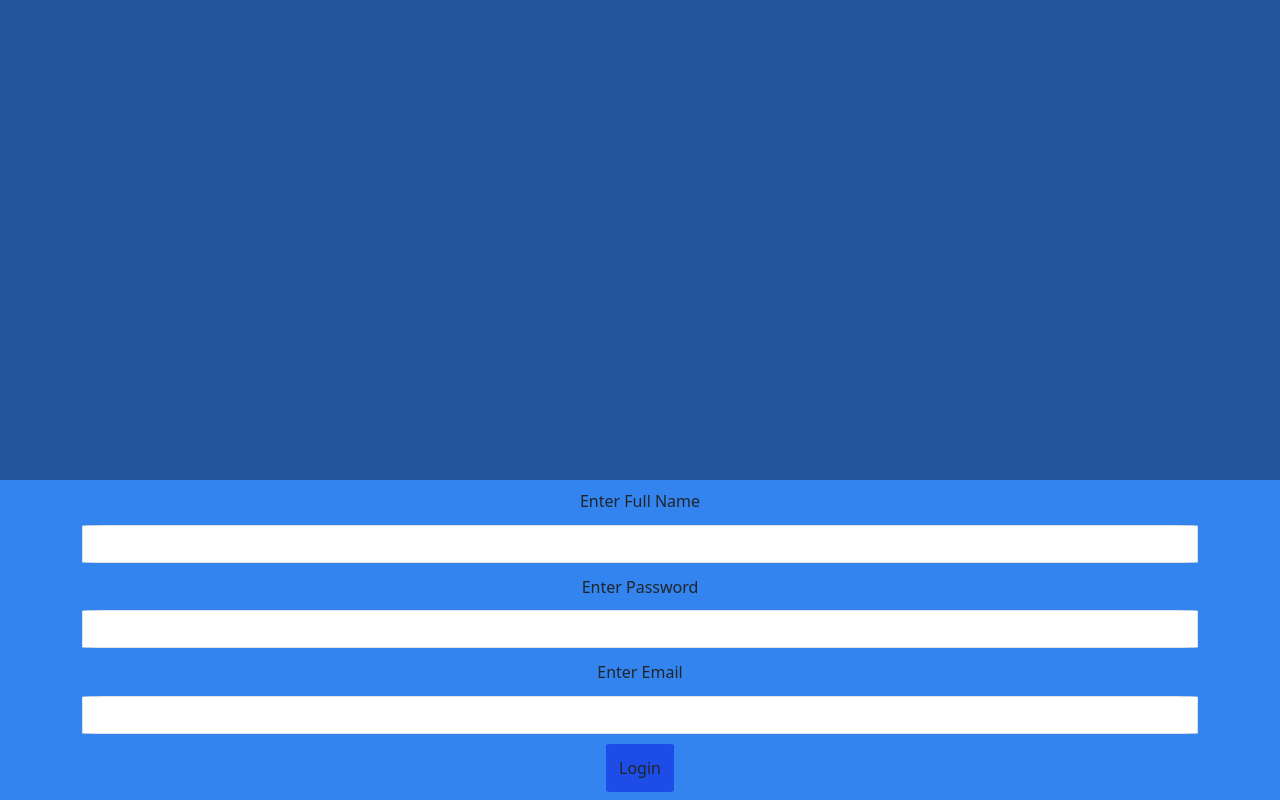
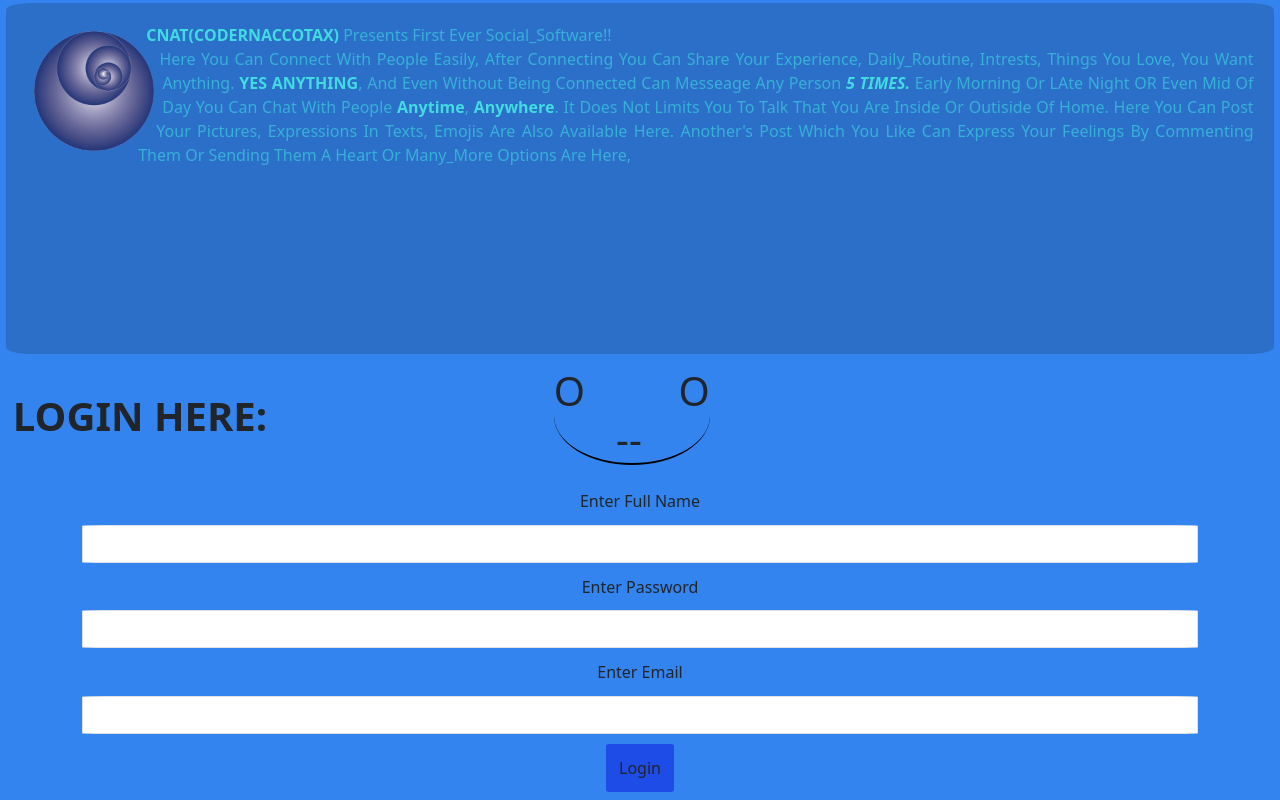
Before and after one commit to DevaanshuSingh/Social_Software, a PHP site: page /login.php in a window 1280 px wide. Run offline with PHP 8.4, Linux system fonts and the light colour scheme.

Commit message:
Some More,

```diff
--- a/css/login.css
+++ b/css/login.css
@@ -1,6 +1,10 @@
 * {
     margin: 0;
     padding: 0;
+
+    &::selection{
+        color: blue;
+    }
 }
 
 html,
@@ -18,8 +22,89 @@ body {
     height: 60vh;
     /* 80% of the viewport height */
     width: 100%;
-    background-color: rgba(0, 0, 0, 0.349);
+    /* background-color: rgba(0, 0, 0, 0.349); */
 }
+
+.reading-section > .about{
+    height: 75%;
+    width: 100%;
+    /* background-color: rgba(255, 0, 0, 0.349); */
+    padding: .2% .5%;
+}
+.reading-section > .login-heading{
+    height: 25%;
+    width: 100%;
+    display: flex;
+    align-items: center;
+    justify-content:start;
+    padding: 0 0 0 1%;
+
+    &>span{
+        height: 100%;
+        width: 40%;
+        display: flex;
+        align-items: center;
+        justify-content: start;
+    }
+
+    &>h1{
+        display: flex;
+        align-items: center;
+        justify-content:space-between;
+        width: 55%;
+        height: 100%;
+        /* background-color: rgba(0, 0, 0, 0.575); */
+        &::selection{
+            color: blue;
+            background-color: none;
+        }
+
+        &>.face{
+            border-bottom: 2px solid black;
+            border-radius: 50%;
+        }
+
+    }
+
+}
+
+
+
+.reading-section > .about > .inner-content {
+    height: 100%;
+    width: 100%;
+    /* background-color: rgba(255, 251, 0, 0.616); */
+}
+
+.reading-section > .about > .inner-content > .texts > img {
+    position: sticky;
+    shape-outside: circle(50%);
+    float: left;
+    width: 15vmin;
+    height: 15vmin;
+    border-radius: 50%;
+    margin: 1vmin;
+}
+
+.reading-section > .about > .inner-content > .texts {
+    background-color: rgba(0, 0, 0, 0.158);
+    border-radius: 2%;
+    height: 99%;
+    width: auto;
+    color: rgba(69, 238, 229, 0.514);
+    text-align: justify;
+    padding: 20px;
+    overflow: auto;
+
+    &>.special-keys{
+        color: rgba(69, 238, 229, 0.856);
+    }
+    &::selection{
+        /* background-color: rgba(0, 110, 255, 0.541); */
+        color: black;
+    }
+}
+
 
 .container {
     height: 40vh;
--- a/login.php
+++ b/login.php
@@ -12,7 +12,36 @@
 
 <body>
 
-    <div class="reading-section"></div>
+    <div class="reading-section">
+        <div class="about">
+            <div class="inner-content">
+                <div class="texts">
+                    <img src="codernaccotax.png" alt="CNAT_LOGO">
+                    <strong class="special-keys">CNAT(CODERNACCOTAX)</strong> Presents First Ever Social_Software!!<br>Here You Can Connect
+                    With People Easily, After Connecting You
+                    Can Share Your Experience, Daily_Routine, Intrests, Things You Love, You Want Anything. <strong
+                        class="special-keys">YES
+                        ANYTHING</strong>, And Even Without Being Connected Can Messeage Any Person <strong
+                        class="special-keys"><i>5 TIMES.</i></strong> Early Morning Or LAte Night OR Even Mid Of Day You
+                    Can Chat With People <strong class="special-keys">Anytime</strong>, <strong
+                        class="special-keys">Anywhere</strong>. It Does Not Limits You To Talk That You Are Inside Or
+                    Outiside Of Home. Here You Can Post Your Pictures, Expressions In Texts, Emojis Are Also Available
+                    Here. Another's Post Which You Like Can Express Your Feelings By Commenting Them Or Sending Them A
+                    Heart Or Many_More Options Are Here,
+                </div>
+            </div>
+        </div>
+        <div class="login-heading">
+            <h1>
+                <span><strong>LOGIN HERE:</strong></span>
+                <div class="face">
+                    O&nbsp;&nbsp;&nbsp;&nbsp;&nbsp;&nbsp;&nbsp;&nbsp;&nbsp;O
+                    <br>&nbsp;&nbsp;&nbsp;&nbsp;&nbsp;&nbsp;--
+                    &nbsp;&nbsp;
+                </div>
+            </h1>
+        </div>
+    </div>
     <div class="container">
         <form action="" method="POST" enctype="multipart/form-data">
             <div class="inputs">
@@ -38,6 +67,17 @@
     <script src="https://cdn.jsdelivr.net/npm/bootstrap@5.3.3/dist/js/bootstrap.bundle.min.js"
         integrity="sha384-YvpcrYf0tY3lHB60NNkmXc5s9fDVZLESaAA55NDzOxhy9GkcIdslK1eN7N6jIeHz"
         crossorigin="anonymous"></script>
+    <script>
+        function wrongInput() {
+            document.querySelector('.login-heading h1').innerHTML = "0&nbsp;&nbsp;&nbsp;&nbsp;&nbsp;&nbsp;&nbsp;&nbsp;&nbsp;0<br>&nbsp;&nbsp;&nbsp;&nbsp;&nbsp;&nbsp;0&nbsp;&nbsp;";
+            alert("Pleae Register First");
+        };
+
+        function correctInput() {
+            document.querySelector('.login-heading h1').innerHTML = "0&nbsp;&nbsp;&nbsp;&nbsp;&nbsp;&nbsp;&nbsp;&nbsp;&nbsp;0<br>&nbsp;&nbsp;&nbsp;&nbsp;&nbsp;&nbsp;--&nbsp;&nbsp;";
+            alert("Welcome");
+        };
+    </script>
 </body>
 
 </html>
@@ -51,9 +91,9 @@ try {
         $userPassword = $_POST['user-password'];
         $email = $_POST['user-email'];
 
-        foreach ($_POST as $key => $posted) {
-            echo "$key: $posted<br>";
-        }
+        // foreach ($_POST as $key => $posted) {
+        //     echo "$key: $posted<br>";
+        // }
 
         $stmt = $pdo->prepare("SELECT fullName,userPassword,email FROM users WHERE fullName=? AND userPassword=? AND email=? ");
         $stmt->execute([$fullName, $userPassword, $email]);
@@ -61,12 +101,14 @@ try {
         // print_r($userInfo);
         if ($userInfo) {
             echo "<script>
-                    alert('Welcome " . strtoupper($fullName) . "');
-                    window.location.href = 'use.php';
+            correctInput();
+            setTimeout(() => {
+                window.location.href = 'use.php';
+            }, 1000);
                 </script>";
         } else {
             echo "<script>
-            alert('Please Register First');
+                wrongInput();
             </script>";
         }
     }
```
